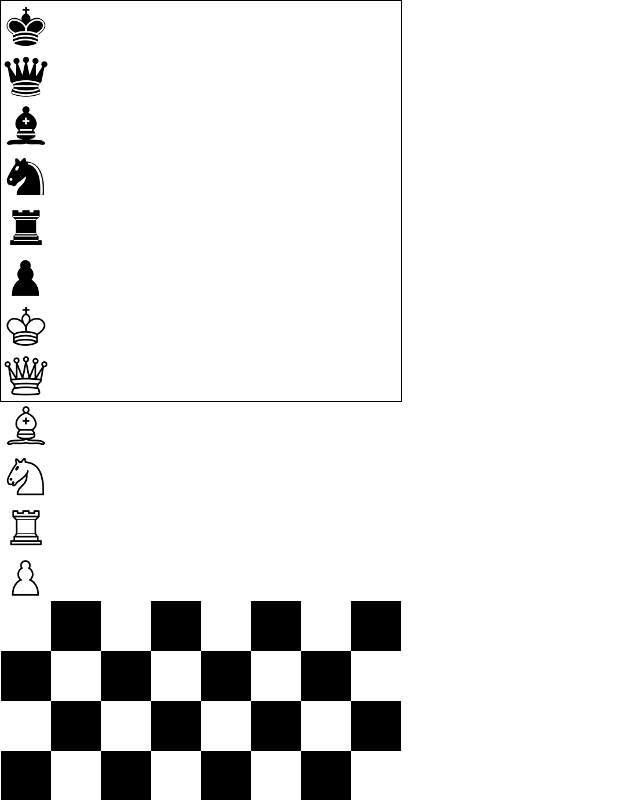
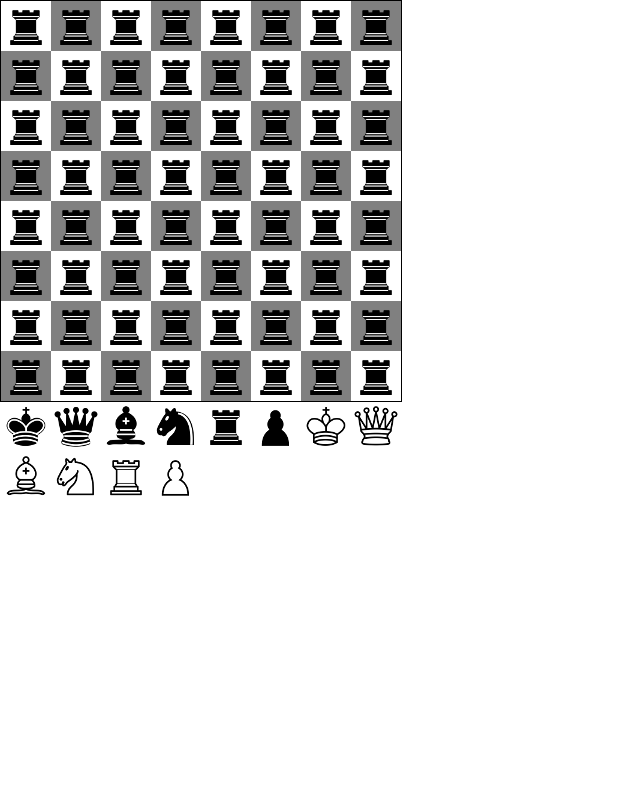
Before and after one commit to rolfisub/reactChessTs, a React (Create React App) app: page / in a window 1280 px wide. Shown: the top 800 px of the page, without its empty margins (0-640 px from the left). Built offline with nearby package versions, Linux system fonts and the light colour scheme.

Commit message:
draw pieces inside square test

```diff
--- a/src/components/board/board.tsx
+++ b/src/components/board/board.tsx
@@ -22,7 +22,7 @@ export class Board extends React.Component<BoardProps, BoardState> {
         for (let x: number = 1; x <= 64; x++) {
 
             if (isWhite === false) {
-                color = 'black';
+                color = 'grey';
             } else {
                 color = 'white';
             }
@@ -52,30 +52,29 @@ export class Board extends React.Component<BoardProps, BoardState> {
             <div
                 style={this.state.style}
             >
-
-                <Piece color={PieceColor.Black} type={PieceType.King} position={{x: 0, y: 0}} />
-                <Piece color={PieceColor.Black} type={PieceType.Queen} position={{x: 0, y: 0}} />
-                <Piece color={PieceColor.Black} type={PieceType.Bishop} position={{x: 0, y: 0}} />
-                <Piece color={PieceColor.Black} type={PieceType.Knight} position={{x: 0, y: 0}} />
-                <Piece color={PieceColor.Black} type={PieceType.Rook} position={{x: 0, y: 0}} />
-                <Piece color={PieceColor.Black} type={PieceType.Pawn} position={{x: 0, y: 0}} />
-
-                <Piece color={PieceColor.White} type={PieceType.King} position={{x: 0, y: 0}} />
-                <Piece color={PieceColor.White} type={PieceType.Queen} position={{x: 0, y: 0}} />
-                <Piece color={PieceColor.White} type={PieceType.Bishop} position={{x: 0, y: 0}} />
-                <Piece color={PieceColor.White} type={PieceType.Knight} position={{x: 0, y: 0}} />
-                <Piece color={PieceColor.White} type={PieceType.Rook} position={{x: 0, y: 0}} />
-                <Piece color={PieceColor.White} type={PieceType.Pawn} position={{x: 0, y: 0}} />
-
                 {
                     this.state.squares ?
                         this.state.squares.map((sq, index) => {
                             return (
-                                <Square {...sq} key={index.toString()}/>
+                                <Square {...sq} key={index.toString()}>
+                                    <Piece color={PieceColor.Black} type={PieceType.Rook}/>
+                                </Square>
                             );
                         }) : []
                 }
+                <Piece color={PieceColor.Black} type={PieceType.King} />
+                <Piece color={PieceColor.Black} type={PieceType.Queen} />
+                <Piece color={PieceColor.Black} type={PieceType.Bishop} />
+                <Piece color={PieceColor.Black} type={PieceType.Knight} />
+                <Piece color={PieceColor.Black} type={PieceType.Rook} />
+                <Piece color={PieceColor.Black} type={PieceType.Pawn} />
 
+                <Piece color={PieceColor.White} type={PieceType.King} />
+                <Piece color={PieceColor.White} type={PieceType.Queen} />
+                <Piece color={PieceColor.White} type={PieceType.Bishop} />
+                <Piece color={PieceColor.White} type={PieceType.Knight} />
+                <Piece color={PieceColor.White} type={PieceType.Rook} />
+                <Piece color={PieceColor.White} type={PieceType.Pawn} />
             </div>
         );
     }
--- a/src/components/piece/piece.tsx
+++ b/src/components/piece/piece.tsx
@@ -5,19 +5,7 @@ export class Piece extends React.Component<PieceProps, PieceState> {
     constructor(props: PieceProps, state: PieceState) {
         super(props, state);
         this.state = state;
-
-        this.getPositionStyleFromProps = this.getPositionStyleFromProps.bind(this);
         this.getUrlImageStringFromProps = this.getUrlImageStringFromProps.bind(this);
-    }
-
-    getPositionStyleFromProps(currentStyle: PieceStyle): PieceStyle {
-        let pieceStyle: PieceStyle = currentStyle;
-        let offset: number = 50;
-        pieceStyle.left = 0;
-        pieceStyle.top = 0;
-        pieceStyle.left += (offset * this.props.position.x);
-        pieceStyle.top += (offset * this.props.position.y);
-        return pieceStyle;
     }
 
     getUrlImageStringFromProps(): string {
@@ -76,13 +64,13 @@ export class Piece extends React.Component<PieceProps, PieceState> {
         // init empty
         let pieceStyle: PieceStyle = {
             position: 'relative',
+            float: 'left',
             zIndex: 1000,
             width: 50,
             height: 50
         };
 
         pieceStyle.background = this.getUrlImageStringFromProps();
-        pieceStyle = this.getPositionStyleFromProps(pieceStyle);
 
         this.setState({
             styles: pieceStyle
--- a/src/components/piece/types.ts
+++ b/src/components/piece/types.ts
@@ -17,10 +17,6 @@ export enum PieceType {
 export interface PieceProps {
     color: PieceColor;
     type: PieceType;
-    position: {
-        x: number;
-        y: number;
-    };
 }
 
 export interface PieceState {
--- a/src/components/square/square.tsx
+++ b/src/components/square/square.tsx
@@ -18,7 +18,7 @@ export class Square extends React.Component<SquareProps, SquareStyle> {
 
     render() {
         return (
-            <div style={this.state} />
+            <div style={this.state}>{this.props.children}</div>
         );
     }
 }
```
